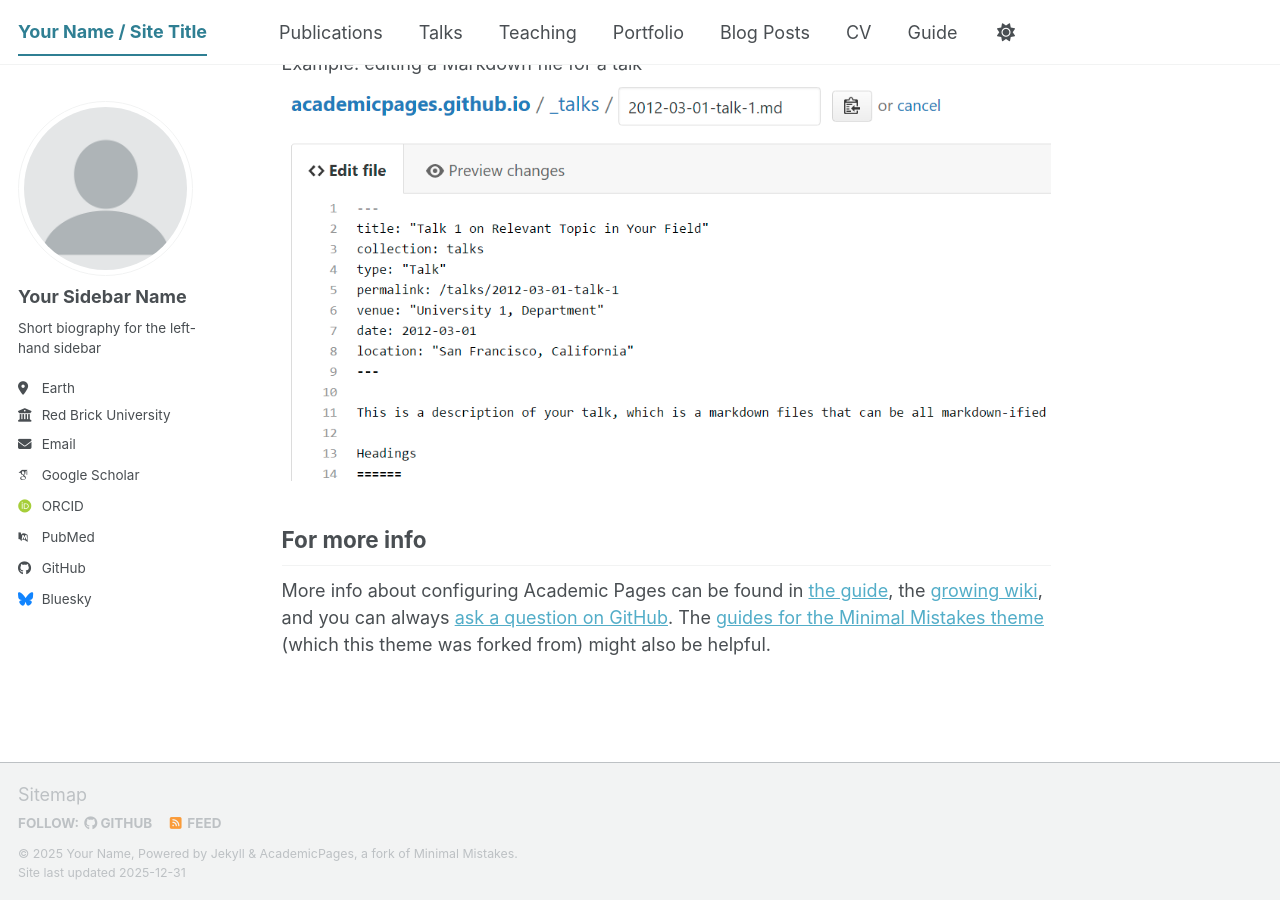
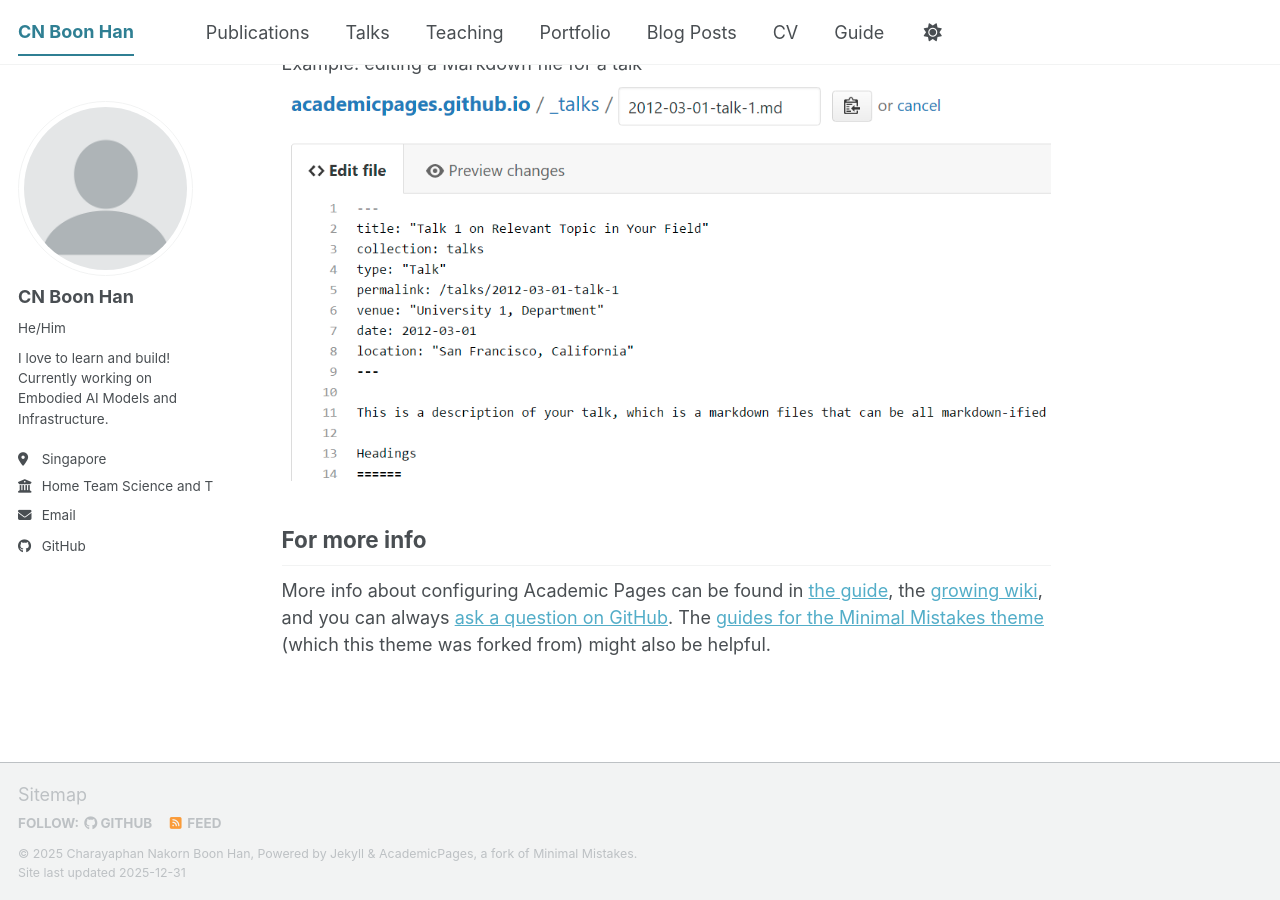
Before and after one commit to cnboonhan/cnboonhan.github.io, a Jekyll site: the page built from _pages/about.md, in a window 1280 px wide and 900 px high, scrolled down 2720 px. Built offline with Jekyll 4.4.1, drawn with Linux system fonts in a browser that asks for light colours; some web fonts are replaced; a script bundle is joined from its source files by our own code; library files that are not in the unit come from our copies.

Commit message:
update front page

```diff
--- a/_config.yml
+++ b/_config.yml
@@ -9,14 +9,14 @@
 # Basic Site Settings
 locale                   : "en-US"
 site_theme               : "default" # The available themes options are "default", "air", "sunrise", "mint", "dirt" and "contrast"
-title                    : "Your Name / Site Title"
+title                    : "CN Boon Han"
 title_separator          : "-"
-name                     : &name "Your Name"
+name                     : &name "Charayaphan Nakorn Boon Han"
 description              : &description "Your Name's academic portfolio"   # Update this with a general description of your site, this is the default if not overridden by a page
-url                      : https://academicpages.github.io # The base hostname & protocol for your site e.g. "https://[your GitHub username].github.io",
+url                      : https://cnboonhan.github.io # The base hostname & protocol for your site e.g. "https://[your GitHub username].github.io",
                                                            # or if you already have some other page hosted on Github then use "https://[your GitHub username].github.io/[Your Repo Name]"
 baseurl                  : "" # the subpath of your site, e.g. "/blog"
-repository               : "academicpages/academicpages.github.io"
+repository               : "cnboonhan/cnboonhan.github.io"
 
 # Site Author - The following control what appear as part of the author content on the side bar.
 #               If a field is blank the icon and link will not appear, otherwise it will be shown.
@@ -24,24 +24,24 @@ repository               : "academicpages/academicpages.github.io"
 author:
   # Biographic information
   avatar           : "profile.png"
-  name             : "Your Sidebar Name"
-  pronouns         : # example: "she/her"
-  bio              : "Short biography for the left-hand sidebar"
-  location         : "Earth"
-  employer         : "Red Brick University"
+  name             : "CN Boon Han"
+  pronouns         : "He/Him"
+  bio              : "I love to learn and build! Currently working on Embodied AI Models and Infrastructure."
+  location         : "Singapore"
+  employer         : "Home Team Science and Technology Agency"
   uri              : # URL
-  email            : "none@example.org"
+  email            : "cnboonhan.public@gmail.com"
 
   # Academic websites
   academia         : # URL
   arxiv            : # URL - Update with the correct link to your profile
-  googlescholar    : "https://scholar.google.com/citations?user=PS_CX0AAAAAJ"
+  googlescholar    : # URL
   inspire-hep      : # URL
   impactstory      : # URL
-  orcid            : "https://orcid.org/yourorcidurl"
+  orcid            : # URL
   semantic         : # URL
   ssrn             : # URL
-  pubmed           : "https://www.ncbi.nlm.nih.gov/pubmed/?term=john+snow"
+  pubmed           : # URL
   researchgate     : # URL
   scopus           : # URL
   zotero           : # URL
@@ -51,13 +51,13 @@ author:
   bitbucket        : # Username - Update with your username on the site
   codepen          : # Username
   dribbble         : # Username
-  github           : "academicpages"
+  github           : "cnboonhan"
   kaggle           : # Username
   stackoverflow    : # User number or user number and name (i.e., use "1" or "1/jeff-atwood")
 
   # Social media
   artstation       : # Username
-  bluesky          : "bsky.app" # Replace this with you Bluesky username
+  bluesky          : # Username
   facebook         : # Username
   flickr           : # Username
   foursquare       : # Username
@@ -84,12 +84,12 @@ author:
 
 # Publication Category - The following the list of publication categories and their headings
 publication_category:
-  books:
-    title: 'Books'
-  manuscripts:
-    title: 'Journal Articles'
-  conferences:
-    title: 'Conference Papers'
+  # books:
+  #   title: 'Books'
+  # manuscripts:
+  #   title: 'Journal Articles'
+  # conferences:
+  #   title: 'Conference Papers'
 
 # Site Settings
 teaser                   :  # filename of teaser fallback teaser image placed in /images/ for social media previews
```
